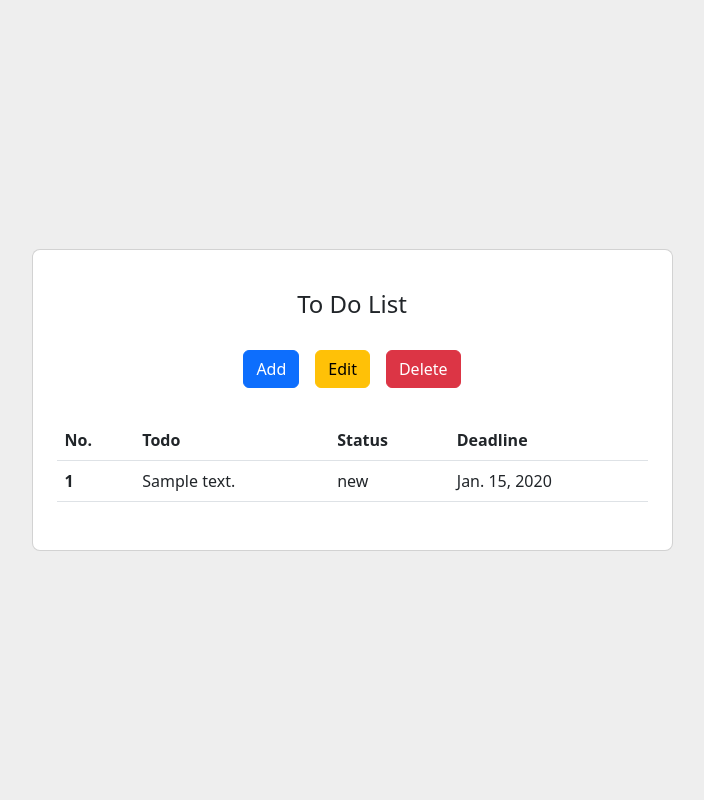
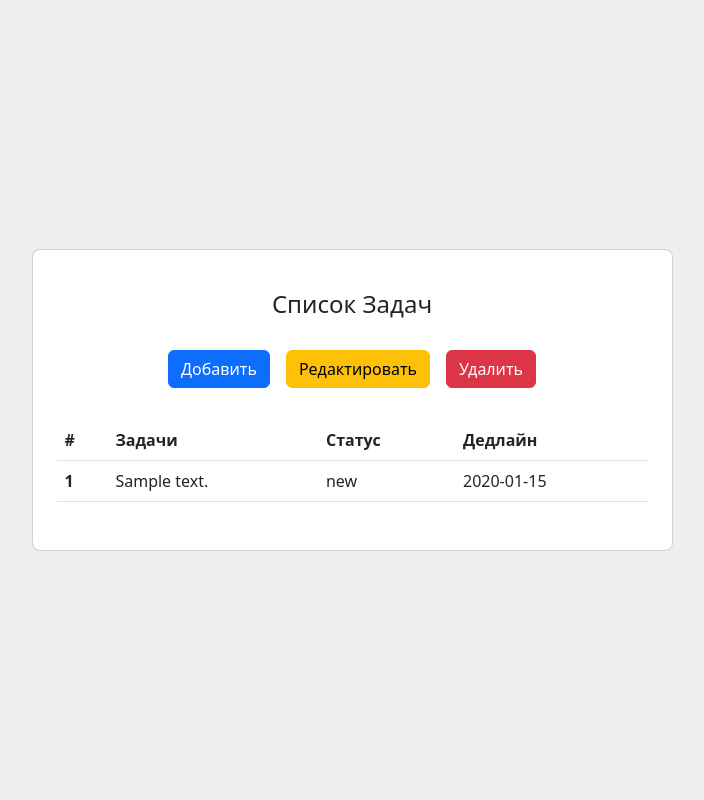
Before and after one commit to Chingiz-Almukhan/homework_52_almukhan_chingiz, a Django app: page / in a window 1280 px wide. Shown: the whole page, without its empty margins (288-992 px from the left). Run offline with Django 3.2, Linux system fonts and the light colour scheme; tables that the repository leaves empty hold one stand-in row (values such as "Sample post").

Commit message:
Шаблоны были откорректированы и русифицированы

```diff
--- a/templates/add_task.html
+++ b/templates/add_task.html
@@ -14,13 +14,13 @@
         <div class="card rounded-3">
           <div class="card-body p-4">
 
-            <h4 class="text-center my-3 pb-3">Add Task</h4>
+            <h4 class="text-center my-3 pb-3">Добавить задачу</h4>
 
             <form class="row row-cols-lg-auto g-3 justify-content-center align-items-center mb-4 pb-2" action="add_to_list/" method="POST">
               {% csrf_token %}
               <div class="col-12">
                 <div class="form-outline">
-                  <label for="description"></label><input name="description" type="text" id="description" class="form-control" />
+                  <label for="description"></label><input required name="description" type="text" id="description" class="form-control" />
                 </div>
               </div>
               <div class="col-12">
@@ -42,7 +42,7 @@
               </div>
 
               <div class="col-12">
-                <button type="submit" class="btn btn-primary mt-4">Add</button>
+                <button type="submit" class="btn btn-primary mt-4">Добавить</button>
               </div>
 
             </form>
--- a/templates/delete_page.html
+++ b/templates/delete_page.html
@@ -14,7 +14,7 @@
         <div class="card rounded-3">
           <div class="card-body p-4">
 
-            <h4 class="text-center my-3 pb-3">Delete Task</h4>
+            <h4 class="text-center my-3 pb-3">Удалить задачу</h4>
 
             <form class="row row-cols-lg-auto g-3 justify-content-center align-items-center mb-4 pb-2" action="confirm/" method="POST">
               {% csrf_token %}
@@ -24,7 +24,7 @@
                 </div>
               </div>
               <div class="col-12">
-                <button type="submit" class="btn mt-4 btn-danger">Delete</button>
+                <button type="submit" class="btn mt-4 btn-danger">Удалить</button>
               </div>
 
             </form>
--- a/templates/edit_page.html
+++ b/templates/edit_page.html
@@ -14,7 +14,7 @@
         <div class="card rounded-3">
           <div class="card-body p-4">
 
-            <h4 class="text-center my-3 pb-3">Edit Task</h4>
+            <h4 class="text-center my-3 pb-3">Редактировать Задачу</h4>
 
             <form class="row row-cols-lg-auto g-3 justify-content-center align-items-center mb-4 pb-2" action="confirm/" method="POST">
               {% csrf_token %}
@@ -24,7 +24,7 @@
                 </div>
               </div>
               <div class="col-12">
-                <button type="submit" class="btn btn-primary mt-4">Edit</button>
+                <button type="submit" class="btn btn-primary mt-4">Редактировать</button>
               </div>
 
             </form>
--- a/templates/edit_task.html
+++ b/templates/edit_task.html
@@ -14,7 +14,7 @@
         <div class="card rounded-3">
           <div class="card-body p-4">
 
-            <h4 class="text-center my-3 pb-3">Edit Task</h4>
+            <h4 class="text-center my-3 pb-3">Редактировать Задачу</h4>
 
             <form class="row row-cols-lg-auto g-3 justify-content-center align-items-center mb-4 pb-2" action="edit/" method="POST">
               {% csrf_token %}
@@ -47,7 +47,7 @@
               </div>
 
               <div class="col-12">
-                <button type="submit" class="btn btn-primary mt-4">Edit</button>
+                <button type="submit" class="btn btn-primary mt-4">Редактировать</button>
               </div>
             </form>
 
--- a/templates/main_page.html
+++ b/templates/main_page.html
@@ -13,27 +13,27 @@
         <div class="card rounded-3">
           <div class="card-body p-4">
 
-            <h4 class="text-center my-3 pb-3">To Do List</h4>
+            <h4 class="text-center my-3 pb-3">Список Задач</h4>
 
             <form class="row row-cols-lg-auto g-3 justify-content-center align-items-center mb-4 pb-2">
               <div class="col-12">
-                <a href="add/" type="submit" class="btn btn-primary">Add</a>
+                <a href="add/" type="submit" class="btn btn-primary">Добавить</a>
               </div>
               <div class="col-12">
-                <a href="edit/" type="submit" class="btn btn-warning">Edit</a>
+                <a href="edit/" type="submit" class="btn btn-warning">Редактировать</a>
               </div>
               <div class="col-12">
-                <a href="#" type="submit" class="btn btn-danger">Delete</a>
+                <a href="delete/" type="submit" class="btn btn-danger">Удалить</a>
               </div>
             </form>
 
             <table class="table mb-4">
               <thead>
                 <tr>
-                  <th scope="col">No.</th>
-                  <th scope="col">Todo</th>
-                  <th scope="col">Status</th>
-                  <th scope="col">Deadline</th>
+                  <th scope="col">#</th>
+                  <th scope="col">Задачи</th>
+                  <th scope="col">Статус</th>
+                  <th scope="col">Дедлайн</th>
                 </tr>
               </thead>
               <tbody>
@@ -42,7 +42,7 @@
                   <th scope="row">{{ article.pk }}</th>
                   <td>{{ article.description }}</td>
                   <td>{{ article.status }}</td>
-                  <td>{{ article.deadline }}</td>
+                  <td>{{ article.deadline|date:'Y-m-d' }}</td>
                 </tr>
               {% endfor %}
               </tbody>
```
